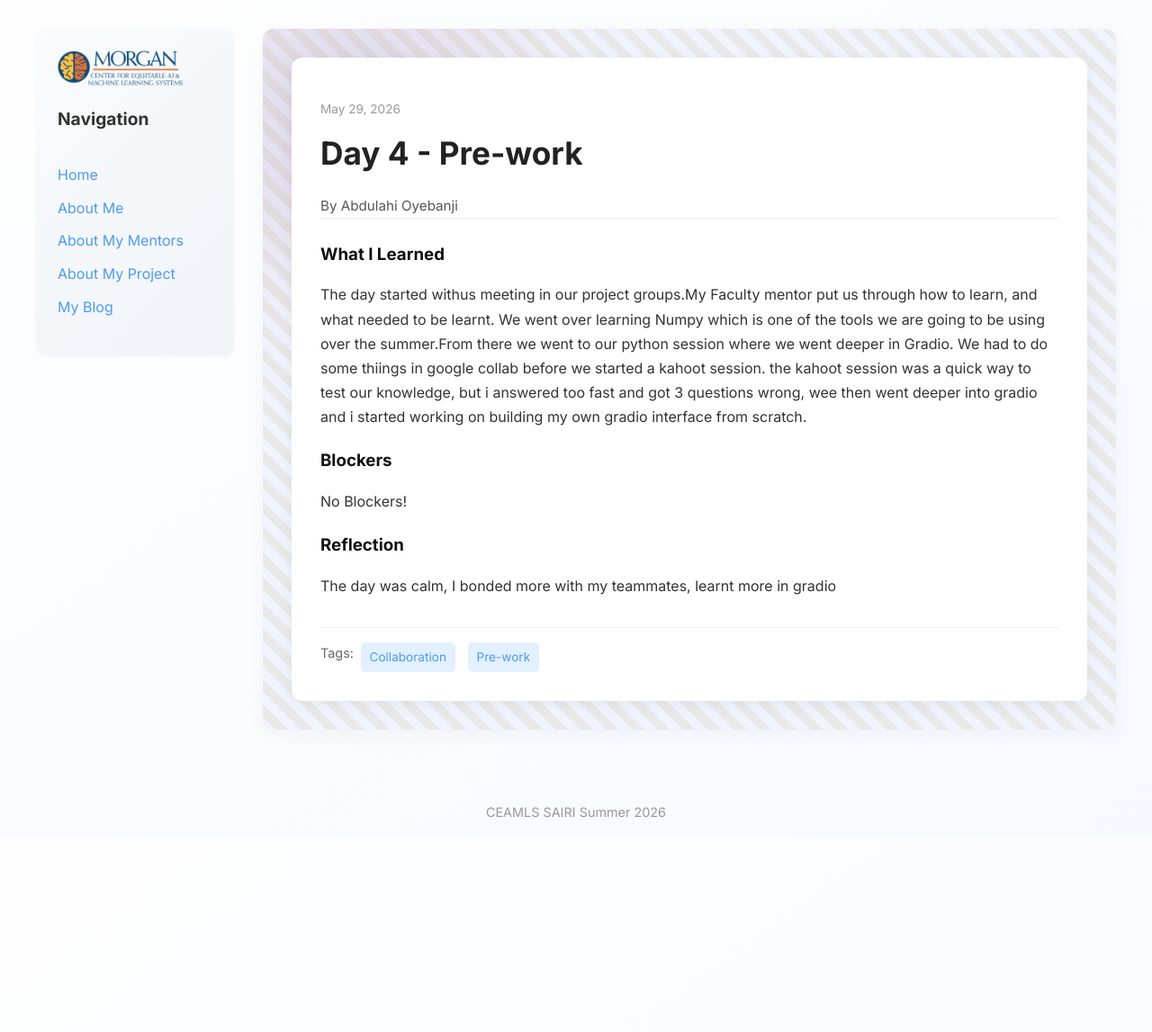
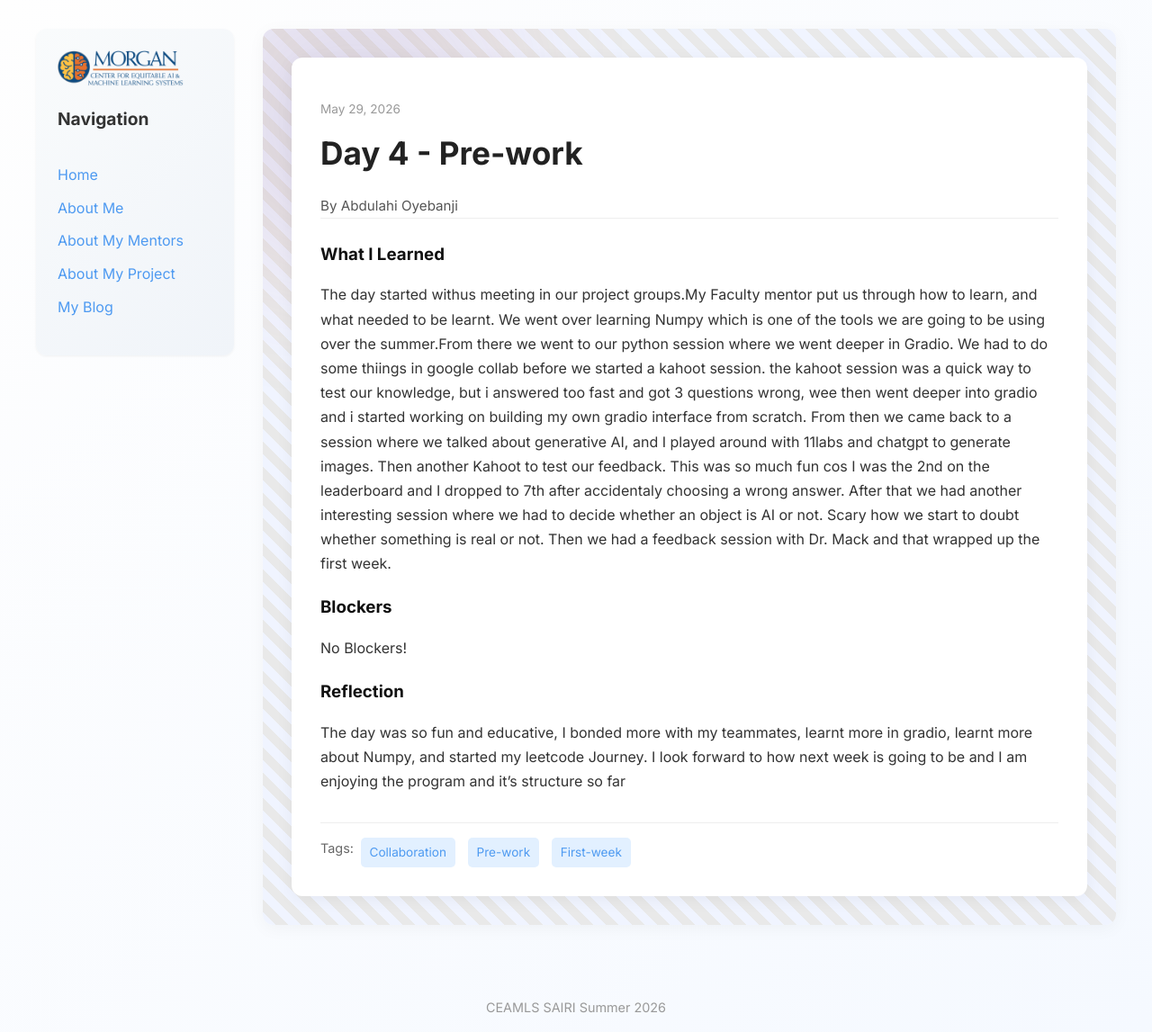
Before and after one commit to abdulahi-banji/abdulahi-banjiceamls26.github.io, a Jekyll site: the page built from _posts/2026-05-29-day-4.md, in a window 1280 px wide. Shown: the whole page at 90% size. Built offline with Jekyll 4.4.1, drawn with Linux system fonts in a browser that asks for light colours; before the commit the page ends 930 px from its top, so only the background shows below that.

Commit message:
first note

```diff
--- a/_posts/2026-05-29-day-4.md
+++ b/_posts/2026-05-29-day-4.md
@@ -3,13 +3,13 @@ layout: post
 title: "Day 4 - Pre-work "
 date: 2026-05-29
 permalink: /day4.html
-tags: ["Collaboration ", "Pre-work",]
+tags: ["Collaboration ", "Pre-work", "First-week"]
 
 what_i_learned: |
-  The day started withus meeting in our project groups.My Faculty mentor put us through how to learn, and what needed to be learnt. We went over learning Numpy which is one of the tools we are going to be using over the summer.From there we went to our python session where we went deeper in Gradio. We had to do some thiings in google collab before we started a kahoot session. the kahoot session was a quick way to test our knowledge, but i answered too fast and got 3 questions wrong, wee then went deeper into gradio and i started working on building my own gradio interface from scratch.
+  The day started withus meeting in our project groups.My Faculty mentor put us through how to learn, and what needed to be learnt. We went over learning Numpy which is one of the tools we are going to be using over the summer.From there we went to our python session where we went deeper in Gradio. We had to do some thiings in google collab before we started a kahoot session. the kahoot session was a quick way to test our knowledge, but i answered too fast and got 3 questions wrong, wee then went deeper into gradio and i started working on building my own gradio interface from scratch. From then we came back to a session where we talked about generative AI, and I played around with 11labs and chatgpt to generate images. Then another Kahoot to test our feedback. This was so much fun cos I was the 2nd on the leaderboard and I dropped to 7th after accidentaly choosing a wrong answer. After that we had another interesting session where we had to decide whether an object is AI or not. Scary how we start to doubt whether something is real or not. Then we had a feedback session with Dr. Mack and that wrapped up the first week.
 blockers: |
   No Blockers!
 
 reflection: |
-  The day was calm, I bonded more with my teammates, learnt more in gradio
+  The day was so fun and educative, I bonded more with my teammates, learnt more in gradio, learnt more about Numpy, and started my leetcode Journey. I look forward to how next week is going to be and I am enjoying the program and it's structure so far
 ---
```
